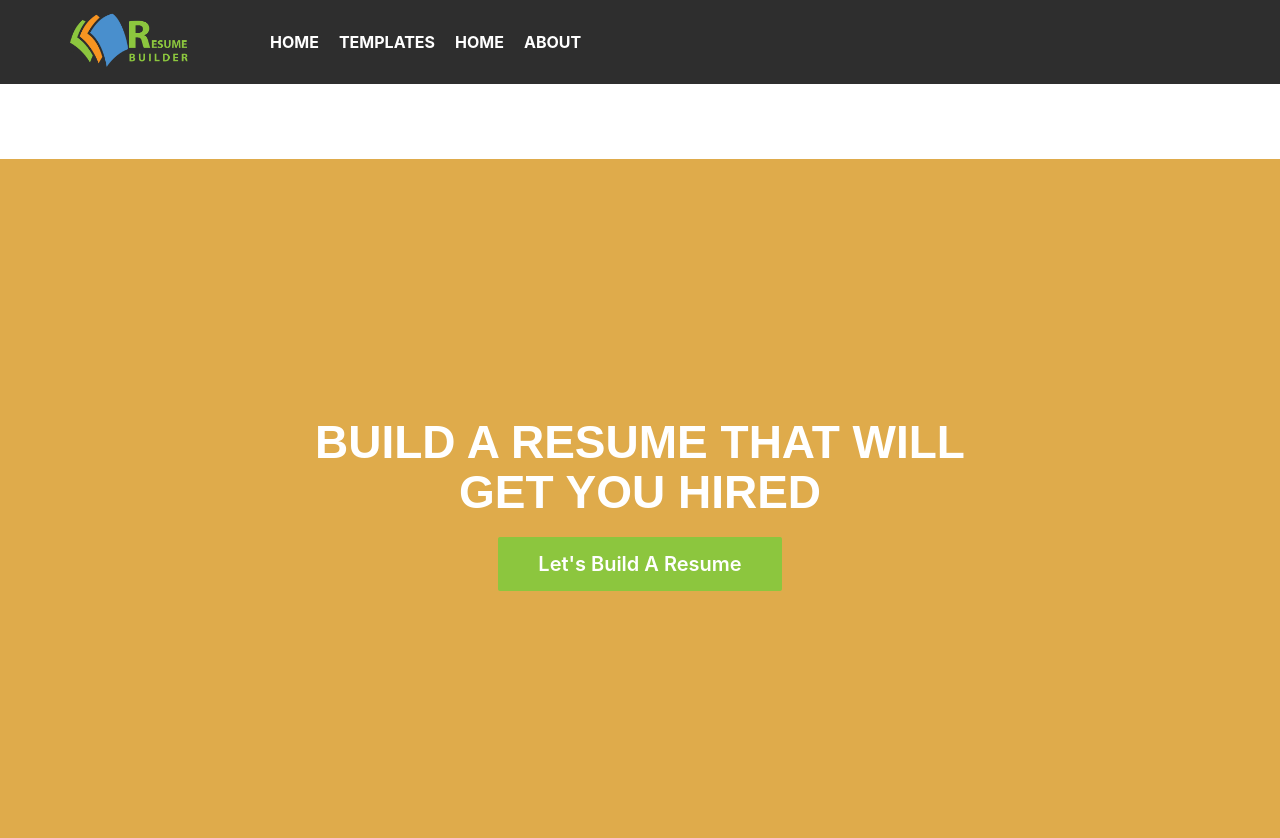
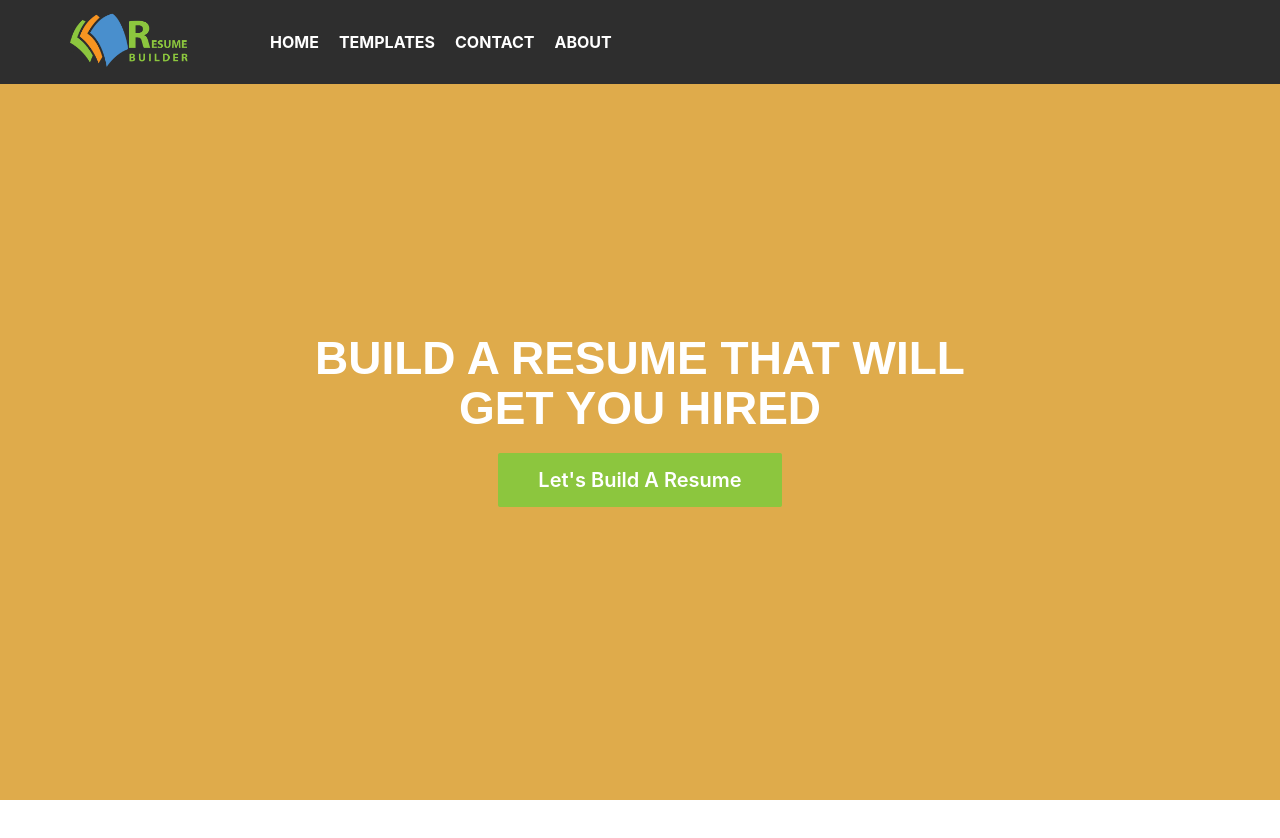
Before and after one commit to Aliherawi7/resume-builder, a React (Create React App) app: page / in a window 1280 px wide. Shown: the top 838 px of the page. After the commit the page ends 800 px from the top, so only its background shows below. Built offline with nearby package versions, Linux system fonts and the light colour scheme.

Commit message:
position is set to fixed

```diff
--- a/src/Nav.css
+++ b/src/Nav.css
@@ -1,8 +1,10 @@
 nav{
+    position: fixed;
     width: 100%;
     display: flex;
     padding: 10px;
     background-color: #2e2e2e;
+    z-index: 500;
 }
 
 .nav-links{
--- a/src/Nav.js
+++ b/src/Nav.js
@@ -11,7 +11,7 @@ function Nav() {
             <div className="nav-links">
                 <Link to="/">Home</Link>
                 <Link to="/templates">Templates</Link>
-                <Link to="/home">Home</Link>
+                <Link to="/contact">contact</Link>
                 <Link to="/about">About</Link>
             </div>
         </nav>
```
